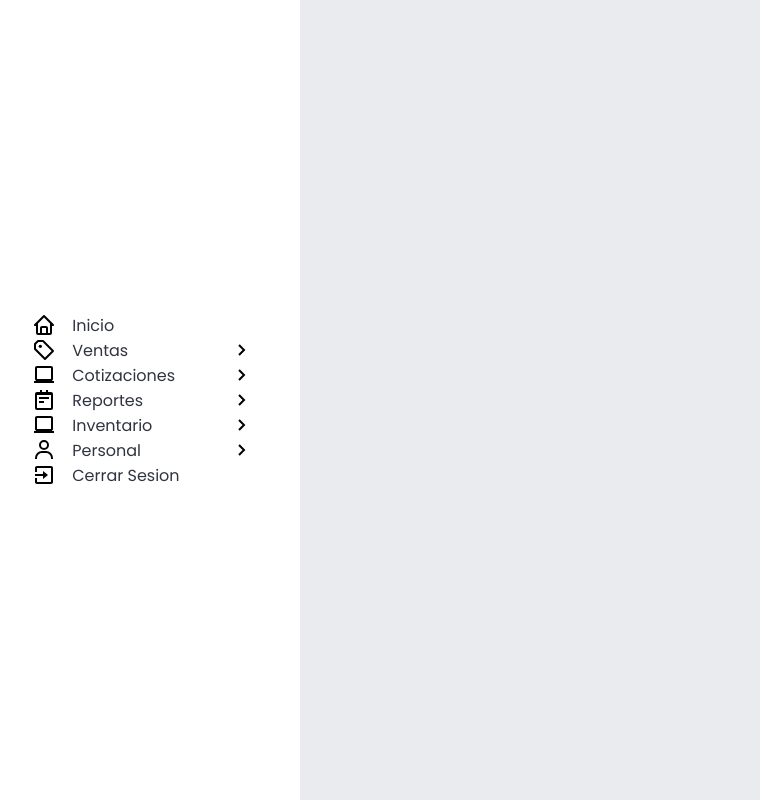
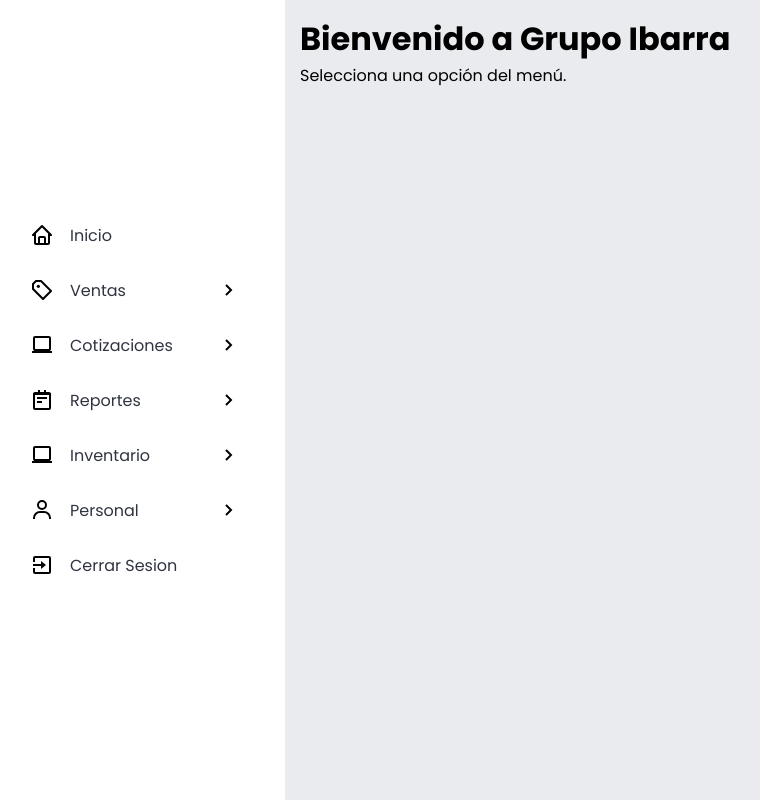
Before and after one commit to jared200211/plataforma, a PHP site: page /menu.php in a window 1280 px wide. Shown: the whole page, without its empty margins (15-775 px from the left). Run offline with PHP 8.4, Linux system fonts and the light colour scheme.

Commit message:
Lo regrese a como estaba

```diff
--- a/css/estilos.css
+++ b/css/estilos.css
@@ -15,13 +15,13 @@ body{
 }
 .nav{
 
-  width: 315px;
+  width: 300px;
 
 }
 .nav_link{
   color: #303440;
   display: block;
-
+  padding: 15px 0;
   text-decoration: none;
 }
 
--- a/menu.php
+++ b/menu.php
@@ -149,7 +149,9 @@ body {
     </nav>
 
     <div id="content">
-
+        <!-- Contenido dinámico se cargará aquí -->
+        <h1>Bienvenido a Grupo Ibarra</h1>
+        <p>Selecciona una opción del menú.</p>
     </div>
 
     <script src="./main.js"></script>
```
